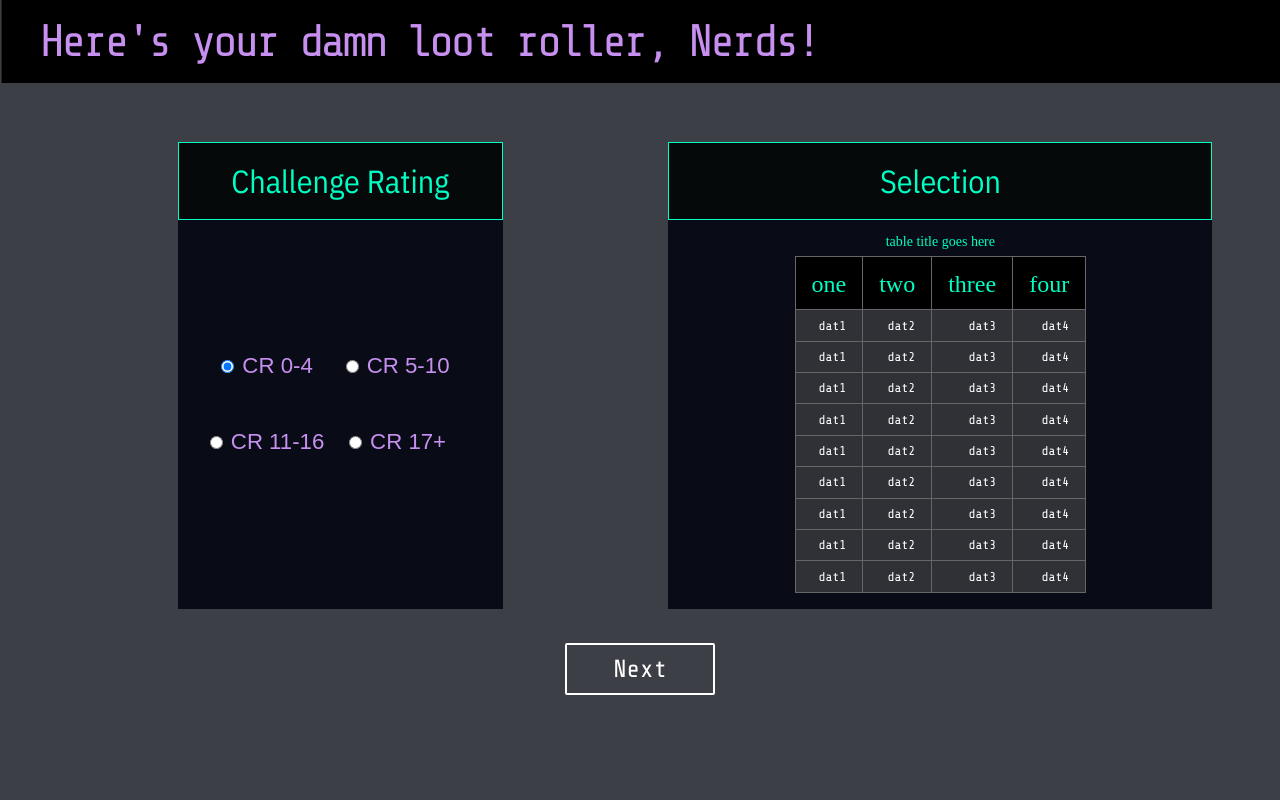
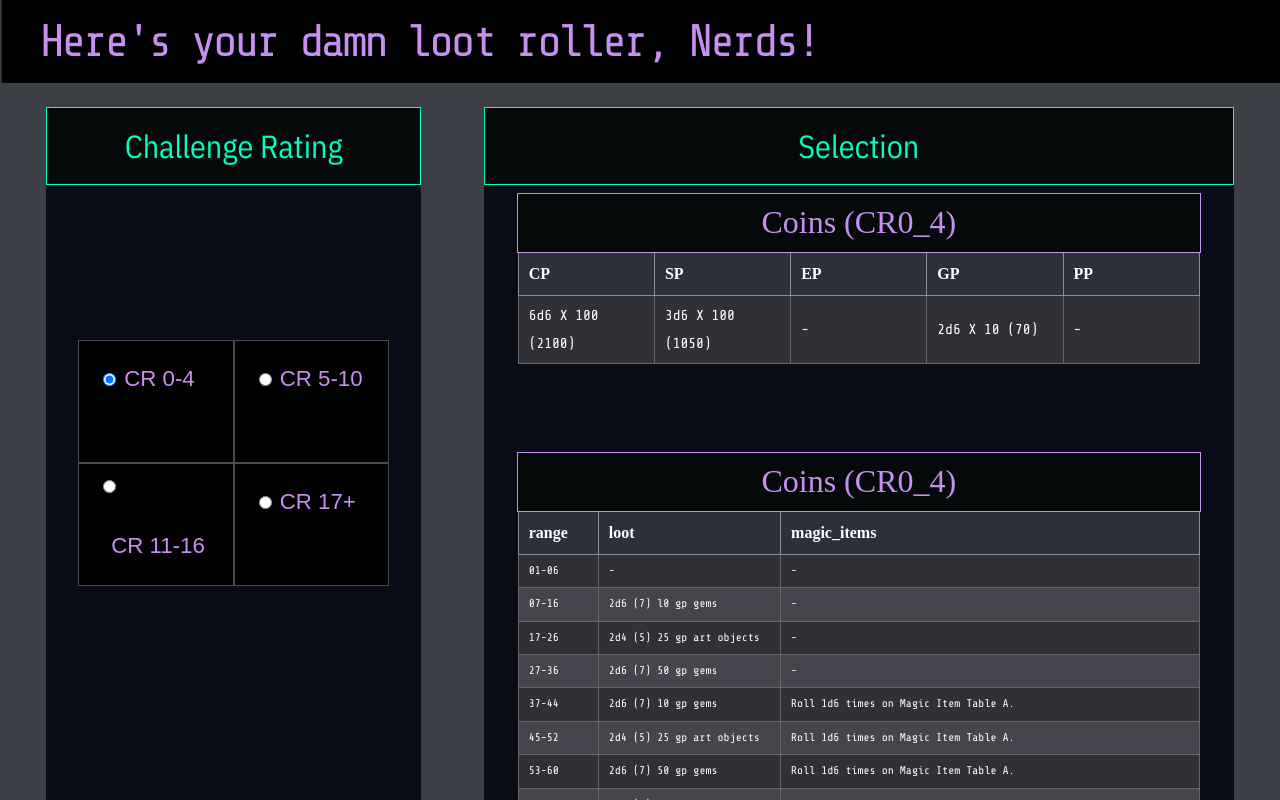
Before and after one commit to reductist/nerd-roller, a Svelte app: page / in a window 1280 px wide. Both pictures are taken after a click on the radio button "CR 0-4". Shown: the top 800 px of the page. Built offline with nearby package versions, Linux system fonts and the light colour scheme; a web font is replaced by a local one.

Commit message:
complete pageUI tables

```diff
--- a/package.json
+++ b/package.json
@@ -16,6 +16,6 @@
   "scripts": {
     "build": "rollup -c",
     "dev": "rollup -c -w",
-    "start": "sirv public --host 0.0.0.0 --port 6969"
+    "start": "sirv public"
   }
 }
--- a/src/PageUI.svelte
+++ b/src/PageUI.svelte
@@ -23,8 +23,8 @@
     if (selectedCR) {
       pageloadUI = false;
       rollForm = true;
-      console.log(getCrCoins(selectedCR));
-      console.log(getCrItems(selectedCR));
+      console.log(extractCrCoins(selectedCR));
+      console.log(extractCrItems(selectedCR));
     } else {
       alertDialog = true;
     }
@@ -43,17 +43,41 @@
   const prependItemString = (cr) => `hoardTreasure${cr}`;
   const prependCoinString = (cr) => `coins${cr}`;
   // return table identifier from user's radio button selection
-  function getCrCoins(cr) {
-    return hoardCoinsTables.coinHoard[prependCoinString(cr)];
+  const getKeys = (obj) => {
+    return Object.keys(obj);
   }
-  function getCrItems(cr) {
+  const getVals = (obj) => {
+    return Object.values(obj);
+  }
+  const extractCrCoins = (cr) => {
+    let coinObj = hoardCoinsTables.coinHoard[prependCoinString(cr)];
+    let coinVals = coinObj[0];
+    return getVals(coinVals);
+  }
+  const extractCrCoinsKeys = (cr) => {
+    let coinObj = hoardCoinsTables.coinHoard[prependCoinString(cr)];
+    let coinEntries = Object.values(coinObj)[0];
+    let coinKeys = Object.keys(coinEntries);
+    return coinKeys;
+  }
+  const extractItemVals = (cr) => {
+    let itemObj = hoardTreasureTables[prependItemString(cr)];
+    let itemVals = itemObj.map( el => Object.values(el));
+    return itemVals;
+  }
+  const extractCrItems = (cr) => {
     return hoardTreasureTables[prependItemString(cr)];
   }
+
+  $: selectedCoins = (selectedCR) ? extractCrCoins(selectedCR) : false;
+  $: selectedCoinKeys = (selectedCR) ? extractCrCoinsKeys(selectedCR) : false;
+  $: selectedItems = (selectedCR) ? extractCrItems(selectedCR) : false;
+  $: selectedItemVals = (selectedCR) ? extractItemVals(selectedCR) : false;
 </script>
 
 <style>
   #page-ui-wrapper {
-    grid-template-columns: 0.05fr auto 0.1fr auto 0.05fr;
+    grid-template-columns: 0.05fr 3fr 0.5fr 6fr 0.05fr;;
     font-family: 'Fira Sans';
     font-weight: 100;
     line-height: 2;
@@ -69,16 +93,16 @@
     font-family: 'Overpass Mono', monospace;
     font-size: calc(10px + 1vw);
     font-weight: 100;
-    width: fit-content;
-    min-width: 25vw;
+    width: -webkit-fill-available;
     justify-self: center;
   }
   #tableDiv {
     grid-column: 4;
     grid-row: 2;
     background-color: #090c16;
+    width: -webkit-fill-available;
   }
-  #table-wrapper {
+  .table-wrapper {
     padding: 0.5rem 1rem 1rem 1rem;
     grid-row: 2;
     background-color: #090c16;
@@ -133,7 +157,10 @@
   .radio-wrap {
     display: block;
     text-align: justify;
-    margin: 0 auto;
+    background: #000;
+    padding-left: 1.5rem;
+    border: 1px solid #4a4b4f;
+    border-collapse: collapse;
   }
   .radioInput2 {
     grid-column: 1;
@@ -180,28 +207,78 @@
     margin: 0 auto;
     text-align: center;
   }
+  .table-title {
+    font-weight: 100;
+    font-size: 2rem;
+    border: 1px solid #c78fef;
+    border-collapse: collapse;
+    width: 95%;
+    color: #c78fef;
+    background: #060909;
+    text-align: center;
+    line-height: 1.8;
+  }
+  .table-content {
+    width: 95%;
+  }
   table {
+    font-weight: 100;
+    color: #1a1c23;
+    background-color: #efeff6;
+    margin-bottom: 4rem;
     border-collapse: collapse;
-    border: 1px solid #fff;
     font-family: 'Share Tech Mono';
-    font-weight: 100;
+    table-layout: fixed;
+    width: 100%;
   }
   thead {
     font-size: 1.5rem;
     font-family: 'Fira Sans Extra Condensed';
-    background: #000;
+    background: #0d0d0f;
+    border: 1px solid #fff;
+    border-top: none;
   }
   tbody {
     font-size: 0.8rem;
     font-weight: 100;
     background-color: #2f3137;
     color: #fff;
+    border: 1px solid #fff;
     font-family: 'Share Tech Mono';
   }
+  .item-tbody {
+    font-size: 0.75rem;
+  }
+  th {
+    padding: 5px 1px 5px 10px;
+    background: #2d2f3a;
+    color: #fff;
+    border: 0.5px solid #8a8d92;
+    border-top: none;
+    font-family: 'Fira Code';
+    font-size: 1rem;
+    text-align: left;
+  }
+  .item-header-1 {
+    width: 10%;
+  }
+  .item-header-2 {
+    width: 25%;
+  }
+  tr:nth-child(even) {
+    background: #9a9da733;
+  }
   td {
-    padding: 0.2rem 1rem 0.1rem 1rem;
-    text-align: right;
-    border: 1px solid #666;
+    padding: 5px 1px 5px 10px;
+    border: 0.5px solid #666;
+    border-collapse: collapse;
+    text-align: left;
+  }
+  .coin-tbody {
+    font-size: 0.9rem;
+  }
+  .item-tbody {
+    font-size: 0.7rem;
   }
   .alert-dialog {
     position: absolute;
@@ -256,77 +333,60 @@
 
   <div id="tableDiv">
     <p id="typeTitle" class="section-title">Selection</p>
-    <div id="table-wrapper">
-      <div id="table-title">
-        table title goes here
-      </div>
-      <div id="table-content">
-        <table>
-	        <thead>
+    <div class="table-wrapper coin-table-wrapper">
+      {#if selectedCR}
+        <div class="table-title">
+          Coins (CR{(selectedCR)})
+        </div>
+      {/if}
+      <div class="table-content">
+        {#if selectedCoins}
+          <table class=coin-table>
+            <thead>
+              {#each selectedCoinKeys as keys}
+                <th>{keys}</th>
+              {/each}
+            </thead>
+            <tbody class="coin-tbody">
               <tr>
-              <td>one</td>
-              <td>two</td>
-              <td>three</td><td>four</td></tr>
-            </thead>
-          <tbody>
-            <tr>
-              <td>dat1</td>
-              <td>dat2</td>
-              <td>dat3</td>
-              <td>dat4</td>
-            </tr>
-            <tr>
-              <td>dat1</td>
-              <td>dat2</td>
-              <td>dat3</td>
-              <td>dat4</td>
-            </tr>
-            <tr>
-              <td>dat1</td>
-              <td>dat2</td>
-              <td>dat3</td>
-              <td>dat4</td>
-            </tr>
-            <tr>
-              <td>dat1</td>
-              <td>dat2</td>
-              <td>dat3</td>
-              <td>dat4</td>
-            </tr>
-            <tr>
-              <td>dat1</td>
-              <td>dat2</td>
-              <td>dat3</td>
-              <td>dat4</td>
-            </tr>
-            <tr>
-              <td>dat1</td>
-              <td>dat2</td>
-              <td>dat3</td>
-              <td>dat4</td>
-            </tr>
-            <tr>
-              <td>dat1</td>
-              <td>dat2</td>
-              <td>dat3</td>
-              <td>dat4</td>
-            </tr>
-            <tr>
-              <td>dat1</td>
-              <td>dat2</td>
-              <td>dat3</td>
-              <td>dat4</td>
-            </tr>
-            <tr>
-              <td>dat1</td>
-              <td>dat2</td>
-              <td>dat3</td>
-              <td>dat4</td>
-            </tr>
-          </tbody>
-        </table>
+                {#each selectedCoins as coins}
+                  <td>{coins}</td>
+                {/each}
+              </tr>
+            </tbody>
+          </table>
+        {/if}
       </div>
     </div>
+
+    <div class="table-wrapper item-table-wrapper">
+      {#if selectedCR}
+        <div class="table-title">
+          Coins (CR{(selectedCR)})
+        </div>
+      {/if}
+      <div class="table-content">
+        {#if selectedCoins}
+          <table class="item-table">
+            <thead>
+              <th class="item-header-1">range</th>
+              <th class="item-header-2">loot</th>
+              <th class="item-header-3">magic_items</th>
+            </thead>
+            <tbody class="item-tbody">
+              {#each selectedItemVals as items}
+                <tr>
+                  {#each items as item}
+                  <td>{item}</td>
+                  {/each}
+                </tr>
+              {/each}
+            </tbody>
+          </table>
+        {/if}
+      </div>
+    </div>
+
   </div>
 
   <button id="fwdToRollBtn" class="navBtn"
```
